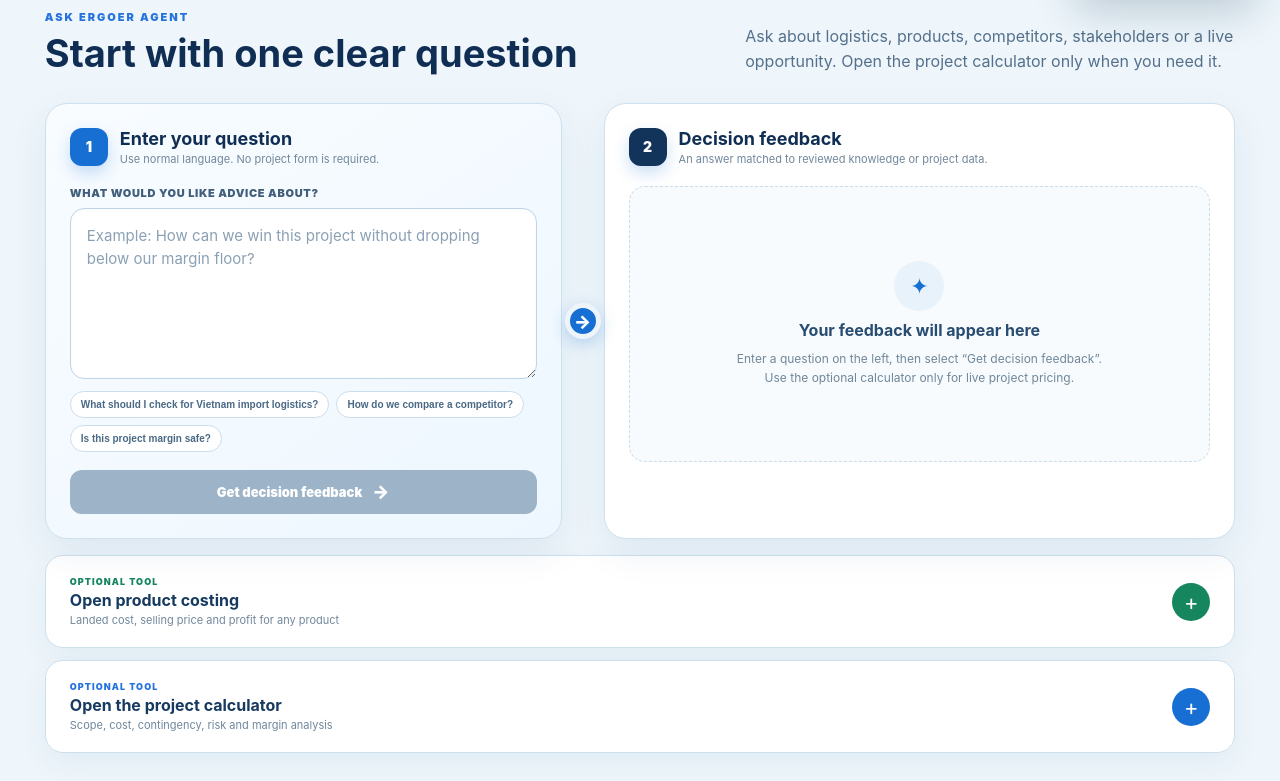
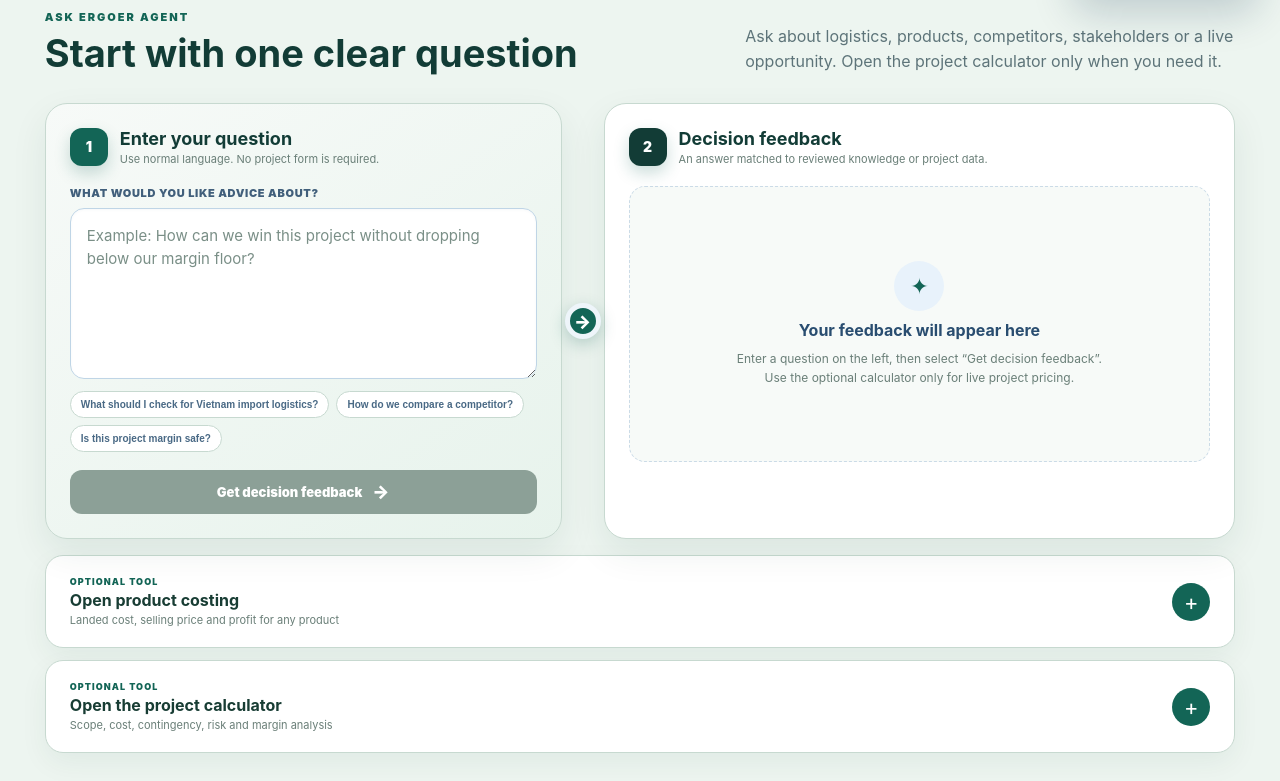
Before and after one commit to PhucNgo71/phuc-decision-advisor, a Next.js app: page / in a window 1280 px wide. Shown: the part 779-1560 px from the top of the page. Built offline with nearby package versions, Linux system fonts and the light colour scheme.

Commit message:
Refresh site with Ergo Academy palette

```diff
--- a/app/decision-lab-v2.css
+++ b/app/decision-lab-v2.css
@@ -1,31 +1,31 @@
-.project-context{display:grid;grid-template-columns:1.4fr 1fr 1fr;gap:14px;max-width:1480px;margin:0 auto 18px;padding:18px;background:#fff;border:1px solid #d5e5f1;border-radius:18px;box-shadow:0 10px 28px rgba(24,70,111,.06)}
-.project-context label,.scope-row label{display:grid;gap:7px;font-size:11px;font-weight:900;color:#4a6681}
-.project-context input,.project-context select,.scope-row input,.scope-row select{width:100%;min-width:0;border:1px solid #ceddea;border-radius:10px;background:#fbfdff;padding:11px 12px;color:#102e53;font:inherit;font-size:13px;font-weight:600}
-.scope-builder{max-width:1480px;margin:auto;background:#fff;border:1px solid #d5e5f1;border-radius:20px;box-shadow:0 12px 34px rgba(24,70,111,.07);overflow:hidden}
-.scope-builder-head{display:flex;align-items:center;justify-content:space-between;gap:18px;padding:22px 24px;border-bottom:1px solid #e1ebf2}
+.project-context{display:grid;grid-template-columns:1.4fr 1fr 1fr;gap:14px;max-width:1480px;margin:0 auto 18px;padding:18px;background:#fff;border:1px solid #c7d9d0;border-radius:18px;box-shadow:0 10px 28px rgba(18,60,54,.06)}
+.project-context label,.scope-row label{display:grid;gap:7px;font-size:11px;font-weight:900;color:#526c67}
+.project-context input,.project-context select,.scope-row input,.scope-row select{width:100%;min-width:0;border:1px solid #c7d9d0;border-radius:10px;background:#fbfdfc;padding:11px 12px;color:#123c36;font:inherit;font-size:13px;font-weight:600}
+.scope-builder{max-width:1480px;margin:auto;background:#fff;border:1px solid #c7d9d0;border-radius:20px;box-shadow:0 12px 34px rgba(18,60,54,.07);overflow:hidden}
+.scope-builder-head{display:flex;align-items:center;justify-content:space-between;gap:18px;padding:22px 24px;border-bottom:1px solid #d7e4de}
 .scope-builder-head>div{display:flex;align-items:center;gap:12px}
-.scope-builder-head>div>span{display:grid;place-items:center;width:34px;height:34px;border-radius:50%;background:#e7f1ff;color:#1769d8;font-weight:900}
+.scope-builder-head>div>span{display:grid;place-items:center;width:34px;height:34px;border-radius:50%;background:#e7f3ec;color:#136556;font-weight:900}
 .scope-builder-head>div>div{display:grid;gap:3px}
-.scope-builder-head b{font-size:17px}.scope-builder-head small{color:#73879a}
-.scope-builder-head button{border:0;border-radius:999px;padding:11px 17px;background:#176fd3;color:#fff;font-weight:900;cursor:pointer;box-shadow:0 7px 18px rgba(23,111,211,.2)}
+.scope-builder-head b{font-size:17px}.scope-builder-head small{color:#6a7f78}
+.scope-builder-head button{border:0;border-radius:999px;padding:11px 17px;background:#136556;color:#fff;font-weight:900;cursor:pointer;box-shadow:0 7px 18px rgba(19,101,86,.2)}
 
-.scope-table-head{display:grid;grid-template-columns:1.3fr 1fr 1fr .9fr 1fr .85fr 34px;gap:10px;padding:11px 24px 9px 70px;background:#f5f9fc;color:#6c8297;text-transform:uppercase;letter-spacing:.08em;font-size:9px;font-weight:900}
+.scope-table-head{display:grid;grid-template-columns:1.3fr 1fr 1fr .9fr 1fr .85fr 34px;gap:10px;padding:11px 24px 9px 70px;background:#f7faf8;color:#6a7f78;text-transform:uppercase;letter-spacing:.08em;font-size:9px;font-weight:900}
 .scope-rows{display:grid}
-.scope-row{position:relative;display:grid;grid-template-columns:1.3fr 1fr 1fr .9fr 1fr .85fr 34px;gap:10px;align-items:end;padding:16px 24px 16px 70px;border-top:1px solid #edf2f6}
-.scope-row:first-child{border-top:0}.scope-row:hover{background:#f9fcff}
-.scope-number{position:absolute;left:24px;top:26px;width:32px;height:32px;display:grid;place-items:center;border-radius:10px;background:#ecf6ff;color:#2673de;font-size:10px;font-weight:900}
+.scope-row{position:relative;display:grid;grid-template-columns:1.3fr 1fr 1fr .9fr 1fr .85fr 34px;gap:10px;align-items:end;padding:16px 24px 16px 70px;border-top:1px solid #eef3f0}
+.scope-row:first-child{border-top:0}.scope-row:hover{background:#f7faf8}
+.scope-number{position:absolute;left:24px;top:26px;width:32px;height:32px;display:grid;place-items:center;border-radius:10px;background:#e7f3ec;color:#136556;font-size:10px;font-weight:900}
 .scope-row label>span,.scope-output>span{display:none}
-.scope-output{display:grid;align-content:center;gap:3px;min-height:41px}.scope-output b{font-size:15px}.scope-output small{font-size:9px;color:#7890a5;line-height:1.3}
-.danger{color:#c53d4f!important}.caution{color:#d37b00!important}.safe{color:#16865e!important}
-.remove-scope{height:38px;border:1px solid #e3eaf0;border-radius:10px;background:#fff;color:#9aacbd;font-size:18px;cursor:pointer}.remove-scope:hover:not(:disabled){background:#fff0f2;color:#c53d4f;border-color:#f1c5ca}.remove-scope:disabled{opacity:.35;cursor:not-allowed}
-.estimate-strip{display:grid;grid-template-columns:repeat(6,1fr);gap:1px;max-width:1480px;margin:18px auto;background:#dce8f1;border:1px solid #d5e5f1;border-radius:18px;overflow:hidden;box-shadow:0 10px 28px rgba(24,70,111,.06)}
-.estimate-strip>div{min-width:0;padding:17px;background:#fff;display:grid;gap:6px}.estimate-strip small{color:#71879b;font-size:10px;text-transform:uppercase;letter-spacing:.05em;font-weight:900}.estimate-strip b{font-size:18px;word-break:break-word}.estimate-strip em{font-size:9px;font-style:normal;color:#71879b}
-.margin-summary{background:#f4f9ff!important}.margin-summary b{font-size:25px}
-.decision-output-grid{display:grid;grid-template-columns:.85fr 1.35fr;gap:18px;max-width:1480px;margin:auto}.decision-output-grid .logic-panel,.decision-output-grid .advice-panel{background:#fff;border:1px solid #d5e5f1;border-radius:20px;padding:24px;box-shadow:0 12px 34px rgba(24,70,111,.07)}
+.scope-output{display:grid;align-content:center;gap:3px;min-height:41px}.scope-output b{font-size:15px}.scope-output small{font-size:9px;color:#6a7f78;line-height:1.3}
+.danger{color:#c53d4f!important}.caution{color:#d37b00!important}.safe{color:#136556!important}
+.remove-scope{height:38px;border:1px solid #e3eaf0;border-radius:10px;background:#fff;color:#8ca097;font-size:18px;cursor:pointer}.remove-scope:hover:not(:disabled){background:#fff0f2;color:#c53d4f;border-color:#f1c5ca}.remove-scope:disabled{opacity:.35;cursor:not-allowed}
+.estimate-strip{display:grid;grid-template-columns:repeat(6,1fr);gap:1px;max-width:1480px;margin:18px auto;background:#d7e4de;border:1px solid #c7d9d0;border-radius:18px;overflow:hidden;box-shadow:0 10px 28px rgba(18,60,54,.06)}
+.estimate-strip>div{min-width:0;padding:17px;background:#fff;display:grid;gap:6px}.estimate-strip small{color:#6a7f78;font-size:10px;text-transform:uppercase;letter-spacing:.05em;font-weight:900}.estimate-strip b{font-size:18px;word-break:break-word}.estimate-strip em{font-size:9px;font-style:normal;color:#6a7f78}
+.margin-summary{background:#f3f8f5!important}.margin-summary b{font-size:25px}
+.decision-output-grid{display:grid;grid-template-columns:.85fr 1.35fr;gap:18px;max-width:1480px;margin:auto}.decision-output-grid .logic-panel,.decision-output-grid .advice-panel{background:#fff;border:1px solid #c7d9d0;border-radius:20px;padding:24px;box-shadow:0 12px 34px rgba(18,60,54,.07)}
 @media(max-width:1150px){
   .scope-table-head{display:none}
   .scope-row{grid-template-columns:1.2fr 1fr 1fr;align-items:start;padding:20px 20px 20px 68px}
-  .scope-number{left:20px}.scope-row label>span,.scope-output>span{display:block;font-size:9px;text-transform:uppercase;letter-spacing:.06em;color:#71879b;font-weight:900;margin-bottom:1px}
+  .scope-number{left:20px}.scope-row label>span,.scope-output>span{display:block;font-size:9px;text-transform:uppercase;letter-spacing:.06em;color:#6a7f78;font-weight:900;margin-bottom:1px}
   .remove-scope{position:absolute;right:18px;top:18px;width:34px}
   .estimate-strip{grid-template-columns:repeat(3,1fr)}
 }
@@ -42,42 +42,42 @@
 
 /* Question and feedback workspace */
 .question-feedback-workspace{position:relative;display:grid;grid-template-columns:minmax(0,1fr) 48px minmax(0,1fr);align-items:stretch;max-width:1480px;margin:0 auto 20px}
-.question-entry-panel,.feedback-panel{min-width:0;border:1px solid #cfe0ed;border-radius:22px;padding:24px;box-shadow:0 14px 36px rgba(24,70,111,.08)}
-.question-entry-panel{display:flex;flex-direction:column;background:linear-gradient(145deg,#f8fcff 0%,#eef7ff 100%)}
+.question-entry-panel,.feedback-panel{min-width:0;border:1px solid #c7d9d0;border-radius:22px;padding:24px;box-shadow:0 14px 36px rgba(18,60,54,.08)}
+.question-entry-panel{display:flex;flex-direction:column;background:linear-gradient(145deg,#f7faf8 0%,#e7f3ec 100%)}
 .feedback-panel{background:#fff}
 .workspace-panel-head{display:flex;align-items:center;gap:12px;margin-bottom:20px}
-.workspace-panel-head>span{display:grid;place-items:center;flex:0 0 38px;width:38px;height:38px;border-radius:12px;background:#176fd3;color:#fff;font-size:14px;font-weight:900;box-shadow:0 7px 16px rgba(23,111,211,.22)}
-.feedback-panel .workspace-panel-head>span{background:#12345b}
-.workspace-panel-head>div{display:grid;gap:3px}.workspace-panel-head b{color:#102e53;font-size:18px}.workspace-panel-head small{color:#71879b;font-size:11px}
+.workspace-panel-head>span{display:grid;place-items:center;flex:0 0 38px;width:38px;height:38px;border-radius:12px;background:#136556;color:#fff;font-size:14px;font-weight:900;box-shadow:0 7px 16px rgba(19,101,86,.22)}
+.feedback-panel .workspace-panel-head>span{background:#123c36}
+.workspace-panel-head>div{display:grid;gap:3px}.workspace-panel-head b{color:#123c36;font-size:18px}.workspace-panel-head small{color:#6a7f78;font-size:11px}
 .question-entry-panel>label{margin-bottom:8px;color:#415f7b;font-size:11px;font-weight:900;text-transform:uppercase;letter-spacing:.06em}
-.question-entry-panel textarea{width:100%;min-height:138px;resize:vertical;border:1px solid #bfd5e6;border-radius:14px;background:#fff;padding:15px 16px;color:#102e53;font:inherit;font-size:15px;line-height:1.55;outline:none;box-shadow:inset 0 1px 3px rgba(30,70,105,.04)}
+.question-entry-panel textarea{width:100%;min-height:138px;resize:vertical;border:1px solid #bfd5e6;border-radius:14px;background:#fff;padding:15px 16px;color:#123c36;font:inherit;font-size:15px;line-height:1.55;outline:none;box-shadow:inset 0 1px 3px rgba(30,70,105,.04)}
 .question-entry-panel textarea:focus{border-color:#458ee2;box-shadow:0 0 0 4px rgba(69,142,226,.12)}
-.question-entry-panel textarea::placeholder{color:#8ba0b3}
+.question-entry-panel textarea::placeholder{color:#7a8f87}
 .question-prompts{display:flex;flex-wrap:wrap;gap:7px;margin:12px 0 18px}
-.question-prompts button{border:1px solid #cbddea;border-radius:999px;background:#fff;padding:7px 10px;color:#496985;font-size:10px;font-weight:800;cursor:pointer}
-.question-prompts button:hover{border-color:#6ca3dc;color:#176fd3;background:#f7fbff}
-.question-submit{display:flex;align-items:center;justify-content:center;gap:10px;margin-top:auto;border:0;border-radius:12px;background:#176fd3;padding:13px 18px;color:#fff;font:inherit;font-size:13px;font-weight:900;cursor:pointer;box-shadow:0 8px 20px rgba(23,111,211,.2)}
-.question-submit span{font-size:18px;line-height:1}.question-submit:disabled{background:#9db4c8;box-shadow:none;cursor:not-allowed}
-.workspace-flow{position:relative;z-index:2;align-self:center;justify-self:center;display:grid;place-items:center;width:36px;height:36px;border:5px solid #eef5fa;border-radius:50%;background:#176fd3;color:#fff;font-size:18px;font-weight:900;box-shadow:0 5px 16px rgba(23,111,211,.25)}
-.feedback-empty{min-height:276px;display:grid;place-content:center;justify-items:center;gap:9px;padding:34px;text-align:center;border:1px dashed #cbdbe7;border-radius:16px;background:#f8fbfd;color:#70879a}
-.feedback-empty>span{display:grid;place-items:center;width:50px;height:50px;border-radius:50%;background:#e8f2fb;color:#176fd3;font-size:22px}.feedback-empty b{color:#294d70;font-size:16px}.feedback-empty p{max-width:390px;margin:0;font-size:12px;line-height:1.6}
-.feedback-answer{display:grid;gap:15px}.feedback-question{display:grid;gap:5px;padding:12px 14px;border-left:4px solid #176fd3;border-radius:0 10px 10px 0;background:#f2f8fd}.feedback-question small,.feedback-direction small{color:#658096;font-size:9px;font-weight:900;text-transform:uppercase;letter-spacing:.08em}.feedback-question strong{color:#173b60;font-size:13px;line-height:1.45}
-.feedback-summary{margin:0;color:#405e78;font-size:12px;line-height:1.65}.feedback-summary b{color:#102e53}
-.feedback-signals{display:grid;grid-template-columns:1.25fr 1fr .65fr;gap:8px}.feedback-signals article{display:grid;gap:5px;padding:11px;border:1px solid #dfebf3;border-radius:11px;background:#fbfdff}.feedback-signals small{color:#71879b;font-size:8px;font-weight:900;text-transform:uppercase;letter-spacing:.06em}.feedback-signals b{color:#173b60;font-size:11px;line-height:1.35}
-.feedback-direction{display:grid;gap:6px;padding:13px 14px;border-radius:12px;background:#12345b;color:#fff}.feedback-direction small{color:#9ec7ef}.feedback-direction p{margin:0;font-size:12px;line-height:1.55}
-.feedback-caveat{margin:0;color:#7b8e9f;font-size:10px;line-height:1.5}
+.question-prompts button{border:1px solid #c7d9d0;border-radius:999px;background:#fff;padding:7px 10px;color:#496985;font-size:10px;font-weight:800;cursor:pointer}
+.question-prompts button:hover{border-color:#6fb895;color:#136556;background:#f7faf8}
+.question-submit{display:flex;align-items:center;justify-content:center;gap:10px;margin-top:auto;border:0;border-radius:12px;background:#136556;padding:13px 18px;color:#fff;font:inherit;font-size:13px;font-weight:900;cursor:pointer;box-shadow:0 8px 20px rgba(19,101,86,.2)}
+.question-submit span{font-size:18px;line-height:1}.question-submit:disabled{background:#8ca097;box-shadow:none;cursor:not-allowed}
+.workspace-flow{position:relative;z-index:2;align-self:center;justify-self:center;display:grid;place-items:center;width:36px;height:36px;border:5px solid #eef5fa;border-radius:50%;background:#136556;color:#fff;font-size:18px;font-weight:900;box-shadow:0 5px 16px rgba(19,101,86,.25)}
+.feedback-empty{min-height:276px;display:grid;place-content:center;justify-items:center;gap:9px;padding:34px;text-align:center;border:1px dashed #cbdbe7;border-radius:16px;background:#f7faf8;color:#6a7f78}
+.feedback-empty>span{display:grid;place-items:center;width:50px;height:50px;border-radius:50%;background:#e8f2fb;color:#136556;font-size:22px}.feedback-empty b{color:#294d70;font-size:16px}.feedback-empty p{max-width:390px;margin:0;font-size:12px;line-height:1.6}
+.feedback-answer{display:grid;gap:15px}.feedback-question{display:grid;gap:5px;padding:12px 14px;border-left:4px solid #136556;border-radius:0 10px 10px 0;background:#f3f8f5}.feedback-question small,.feedback-direction small{color:#658096;font-size:9px;font-weight:900;text-transform:uppercase;letter-spacing:.08em}.feedback-question strong{color:#183d34;font-size:13px;line-height:1.45}
+.feedback-summary{margin:0;color:#405e78;font-size:12px;line-height:1.65}.feedback-summary b{color:#123c36}
+.feedback-signals{display:grid;grid-template-columns:1.25fr 1fr .65fr;gap:8px}.feedback-signals article{display:grid;gap:5px;padding:11px;border:1px solid #dfebf3;border-radius:11px;background:#fbfdfc}.feedback-signals small{color:#6a7f78;font-size:8px;font-weight:900;text-transform:uppercase;letter-spacing:.06em}.feedback-signals b{color:#183d34;font-size:11px;line-height:1.35}
+.feedback-direction{display:grid;gap:6px;padding:13px 14px;border-radius:12px;background:#123c36;color:#fff}.feedback-direction small{color:#9dc5b2}.feedback-direction p{margin:0;font-size:12px;line-height:1.55}
+.feedback-caveat{margin:0;color:#6a7f78;font-size:10px;line-height:1.5}
 @media(max-width:900px){.question-feedback-workspace{grid-template-columns:1fr;gap:14px}.workspace-flow{margin:-8px 0;transform:rotate(90deg)}.feedback-signals{grid-template-columns:1fr 1fr 1fr}}
 @media(max-width:560px){.question-entry-panel,.feedback-panel{padding:18px;border-radius:17px}.feedback-signals{grid-template-columns:1fr}.question-prompts{display:grid}.question-prompts button{text-align:left}.feedback-empty{min-height:220px;padding:24px}}
 
 /* Knowledge-first answers for non-project questions */
-.knowledge-answer-head{display:grid;gap:5px;padding:13px 14px;border-radius:12px;background:linear-gradient(135deg,#12345b,#176fd3);color:#fff}
-.knowledge-answer-head small{color:#a9d2f7;font-size:9px;font-weight:900;text-transform:uppercase;letter-spacing:.08em}.knowledge-answer-head b{font-size:15px}.knowledge-answer-head p{margin:0;color:#deefff;font-size:11px;line-height:1.45}
-.knowledge-answer-list{display:grid;gap:9px}.knowledge-answer-list article{display:grid;grid-template-columns:90px 1fr;gap:11px;align-items:start;padding:12px 13px;border:1px solid #dce8f1;border-radius:12px;background:#fbfdff}.knowledge-answer-list span{display:inline-flex;justify-content:center;border-radius:999px;background:#e8f2fb;padding:5px 7px;color:#176fd3;font-size:8px;font-weight:900;text-transform:uppercase;letter-spacing:.05em}.knowledge-answer-list p{margin:0;color:#355571;font-size:11px;line-height:1.55}
+.knowledge-answer-head{display:grid;gap:5px;padding:13px 14px;border-radius:12px;background:linear-gradient(135deg,#123c36,#136556);color:#fff}
+.knowledge-answer-head small{color:#add6bd;font-size:9px;font-weight:900;text-transform:uppercase;letter-spacing:.08em}.knowledge-answer-head b{font-size:15px}.knowledge-answer-head p{margin:0;color:#dcece4;font-size:11px;line-height:1.45}
+.knowledge-answer-list{display:grid;gap:9px}.knowledge-answer-list article{display:grid;grid-template-columns:90px 1fr;gap:11px;align-items:start;padding:12px 13px;border:1px solid #d7e4de;border-radius:12px;background:#fbfdfc}.knowledge-answer-list span{display:inline-flex;justify-content:center;border-radius:999px;background:#e8f2fb;padding:5px 7px;color:#136556;font-size:8px;font-weight:900;text-transform:uppercase;letter-spacing:.05em}.knowledge-answer-list p{margin:0;color:#355571;font-size:11px;line-height:1.55}
 @media(max-width:560px){.knowledge-answer-list article{grid-template-columns:1fr}.knowledge-answer-list span{justify-self:start}}
 
 /* Simplified Ask -> Answer -> Optional Calculator hierarchy */
 .question-feedback-workspace{grid-template-columns:minmax(0,.9fr) 42px minmax(0,1.1fr);margin-bottom:16px}
-.project-calculator{max-width:1480px;margin:0 auto;border:1px solid #cfe0ed;border-radius:18px;background:#fff;box-shadow:0 10px 28px rgba(24,70,111,.06);overflow:hidden}
-.project-calculator>summary{display:flex;align-items:center;justify-content:space-between;gap:18px;padding:20px 24px;cursor:pointer;list-style:none;user-select:none}.project-calculator>summary::-webkit-details-marker{display:none}.project-calculator>summary>div{display:grid;gap:3px}.project-calculator>summary span{color:#2673de;font-size:9px;font-weight:900;text-transform:uppercase;letter-spacing:.12em}.project-calculator>summary b{color:#173b60;font-size:16px}.project-calculator>summary small{color:#71879b;font-size:11px}.project-calculator>summary i{display:grid;place-items:center;flex:0 0 38px;width:38px;height:38px;border-radius:50%;background:#176fd3;color:#fff;font-style:normal;font-size:22px;line-height:1;transition:transform .2s ease}.project-calculator[open]>summary{border-bottom:1px solid #dce8f1;background:#f7fbfe}.project-calculator[open]>summary i{transform:rotate(45deg)}
-.project-calculator-body{padding:20px;background:#f6fafc}.project-calculator-body .project-context{margin:0 auto 18px}.project-calculator-body .scope-builder{box-shadow:none}.project-calculator-body .estimate-strip{box-shadow:none}.project-calculator-body .decision-output-grid{margin-bottom:0}
+.project-calculator{max-width:1480px;margin:0 auto;border:1px solid #c7d9d0;border-radius:18px;background:#fff;box-shadow:0 10px 28px rgba(18,60,54,.06);overflow:hidden}
+.project-calculator>summary{display:flex;align-items:center;justify-content:space-between;gap:18px;padding:20px 24px;cursor:pointer;list-style:none;user-select:none}.project-calculator>summary::-webkit-details-marker{display:none}.project-calculator>summary>div{display:grid;gap:3px}.project-calculator>summary span{color:#136556;font-size:9px;font-weight:900;text-transform:uppercase;letter-spacing:.12em}.project-calculator>summary b{color:#183d34;font-size:16px}.project-calculator>summary small{color:#6a7f78;font-size:11px}.project-calculator>summary i{display:grid;place-items:center;flex:0 0 38px;width:38px;height:38px;border-radius:50%;background:#136556;color:#fff;font-style:normal;font-size:22px;line-height:1;transition:transform .2s ease}.project-calculator[open]>summary{border-bottom:1px solid #d7e4de;background:#f7fbfe}.project-calculator[open]>summary i{transform:rotate(45deg)}
+.project-calculator-body{padding:20px;background:#f7faf8}.project-calculator-body .project-context{margin:0 auto 18px}.project-calculator-body .scope-builder{box-shadow:none}.project-calculator-body .estimate-strip{box-shadow:none}.project-calculator-body .decision-output-grid{margin-bottom:0}
 @media(max-width:900px){.question-feedback-workspace{grid-template-columns:1fr}.project-calculator-body{padding:14px}}
--- a/app/page.tsx
+++ b/app/page.tsx
@@ -41,7 +41,7 @@ export default function Home() {
 
         <div className="brain-stage">
           <div className="orbit orbit-a"/><div className="orbit orbit-b"/><div className="orbit orbit-c"/>
-          <div className="core"><span>◉</span><b>P<br/>AI Brain</b></div>
+          <div className="core"><span>◉</span><b>Your<br/>Agent</b></div>
           {brains.map((brain) => <div className={`brain-node ${brain.cls}`} key={brain.name}><i/><div><b>{brain.name}</b><span>{brain.desc}</span></div></div>)}
           {Array.from({length: 26}).map((_,i)=><span className={`dot d${i+1}`} key={i}/>) }
           <img className="mascot" src="/phuc-sealion.png" alt="Cute sea lion mascot"/>
```
Also changed, not shown: app/knowledge-pulse.css (+1 -1 lines), app/decision-lab.css, app/globals.css, app/knowledge-map.css, app/product-cost-calculator.css.
